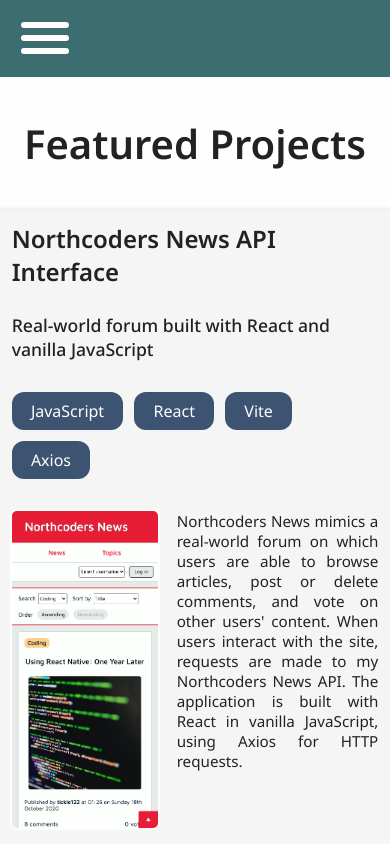
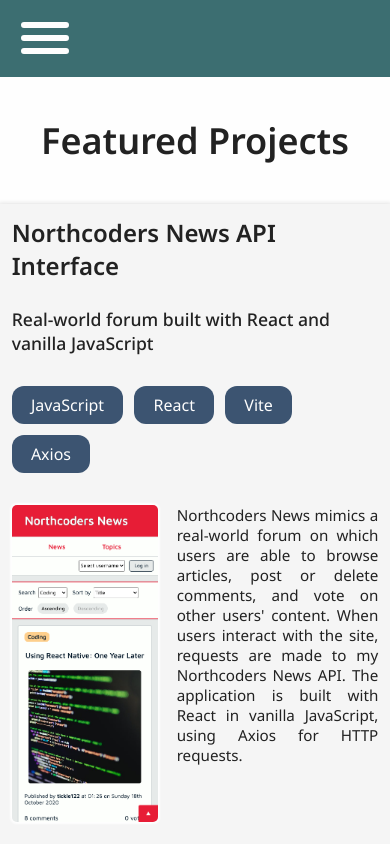
Before and after one commit to gcpearse/portfolio, a React (Vite) app: page /projects in a window 390 px wide. Shown: the top 844 px of the page. Built offline with nearby package versions, Linux system fonts and the light colour scheme.

Commit message:
slightly reduces size of h1 element on mobile

```diff
--- a/src/App.css
+++ b/src/App.css
@@ -302,7 +302,7 @@ a>button:active {
 @media only screen and (max-width: 600px) {
   .projects-section>h1 {
     margin-bottom: 10%;
-    font-size: 2.5rem;
+    font-size: 2.25rem;
   }
 
   .projects-section>div>ul {
```
